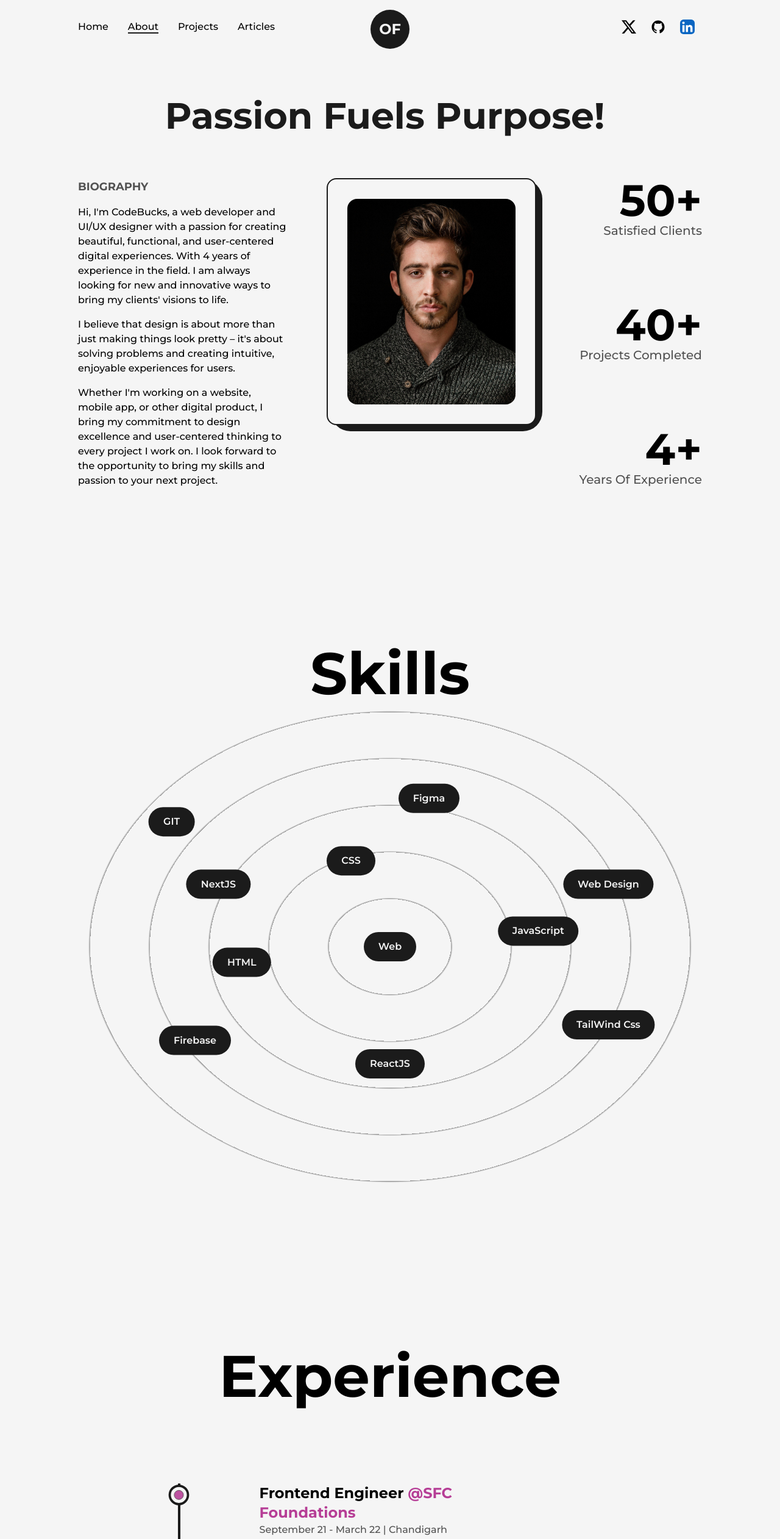
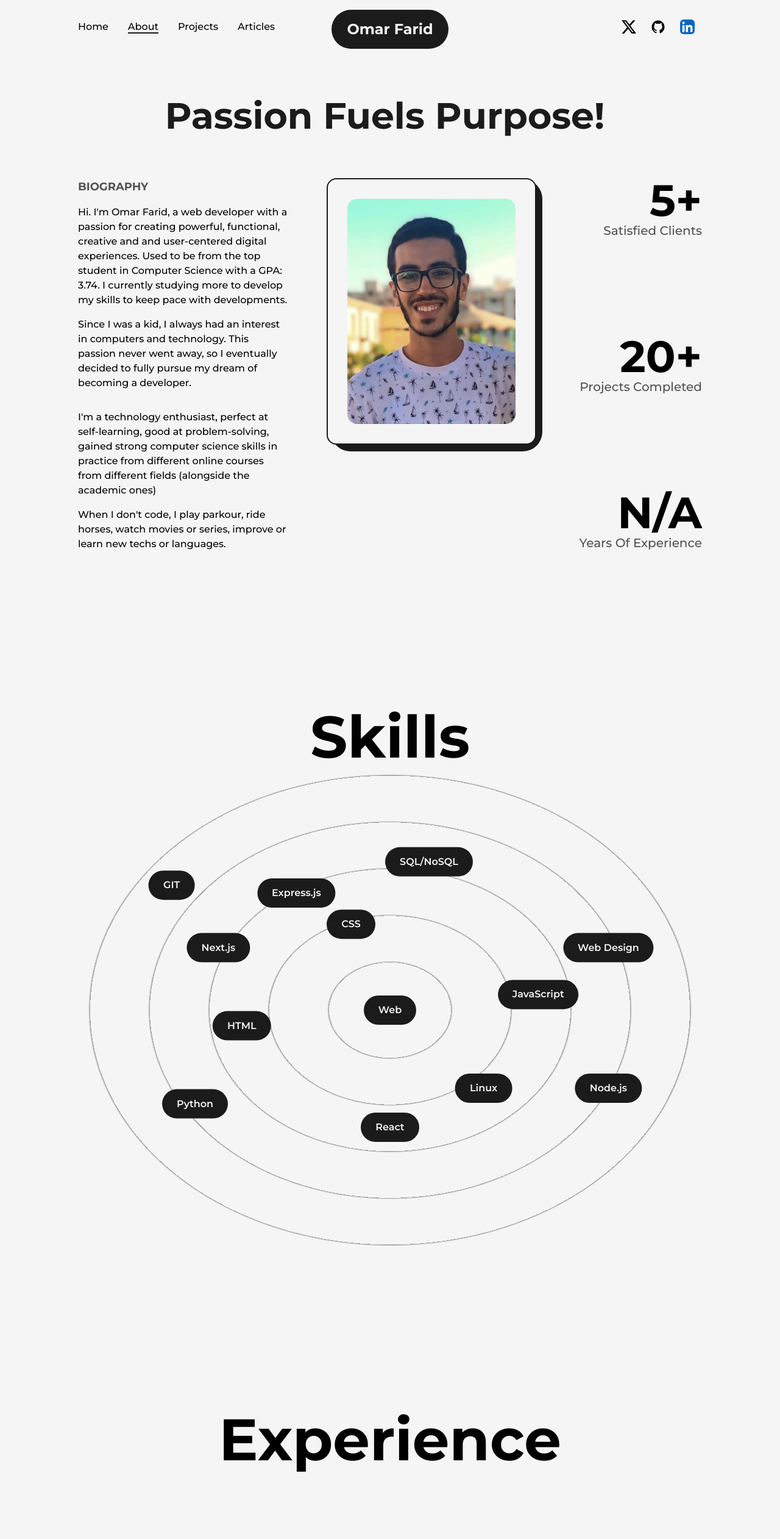
Before and after one commit to theomarfarid/react-portfolio, a Next.js app: page /about in a window 1280 px wide. Shown: the top 2523 px of the page at 61% size. Built offline with nearby package versions, Linux system fonts and the light colour scheme.

Commit message:
correcting about page info

```diff
--- a/src/components/Education.js
+++ b/src/components/Education.js
@@ -47,7 +47,7 @@ export default function Education() {
                     <Details type="Online Coursework"
                         time="2018-2022"
                         place="Udmey And EdX"
-                        info="Completed coursework in advanced topics such as Reinforcement Learning, Computer Vision, and Machine Learning Engineering."
+                        info="Completed coursework in advanced topics such as Machine Learning and Web Development."
                     />
                 </ul>
             </div>
--- a/src/components/Experience.js
+++ b/src/components/Experience.js
@@ -43,15 +43,20 @@ export default function Experience() {
                 <motion.div style={{ scaleY: scrollYProgress }}
                     className='absolute left-9 top-0 w-[4px]  h-full bg-dark origin-top' />
                 <ul className='w-full flex flex-col items-start justify-between ml-4'>
-                    <Details position="Frontend Engineer" company="SFC Foundations"
-                        companyLink="http://sfcfoundations.com/"
-                        time="September 21 - March 22" address="Chandigarh"
-                        work="I worked as a frontend WordPress developer, where my primary responsibilities involved implementing changes to the event and blog sections of the website. I was responsible for ensuring that the design and functionality of these sections were updated accurately and efficiently. This included working closely with the design and content teams to understand their requirements and translating them into code."
+                    <Details position="IT technician" company="English House"
+                        companyLink="javascript:void(0)"
+                        time="June 16 - September 16" address="Cairo"
+                        work="I worked as an IT technician, where my responsibilities involved all the technical related devices and other media related stuff. I was responsible for ensuring that the functionality were updated accurately and efficiently."
                     />
-                    <Details position="Frontend Developer" company="UI Cardio"
-                        companyLink="https://uicard.io/"
-                        time="Feb 21 - June 21" address="Gurugram, Haryana"
-                        work="I worked as a fresher frontend developer involved proficiently using HTML, CSS, JavaScript, and frontend frameworks to create visually appealing and functional websites. I actively contributed to project discussions, collaborated with cross-functional teams, and ensured high-quality outputs through thorough testing and optimization."
+                    <Details position="Graphic Designer" company="Upwork"
+                        companyLink="https://upwork.com/"
+                        time="June 16 - September 16" address="Freelance"
+                        work="I worked as a graphic designer involved proficiently using photoshop, indesign, and illustrator to create visually appealing designs such as book covers or business cards."
+                    />
+                    <Details position="Web Development Instructor" company="DSC Modern Academy for Computer Science"
+                        companyLink="javascript:void(0)"
+                        time="January 21 - January 21" address="Cairo"
+                        work="I volunteered as a web developer instructor where this course was about node.js. I was responsible for giving assignments and revise them."
                     />
                 </ul>
             </div>
--- a/src/components/Logo.js
+++ b/src/components/Logo.js
@@ -9,13 +9,13 @@ export default function Logo() {
         <div className='flex items-center justify-center mt-2'>
             <MotionLink
                 href='/'
-                className='w-16 h-16 bg-dark text-light flex items-center justify-center rounded-full text-2xl font-bold'
+                className='w-48 h-16 bg-dark text-light flex items-center justify-center rounded-full text-2xl font-bold'
                 whileHover={{
                     backgroundColor: backgroundColors,
                     transition: { duration: 1, repeat: Infinity }
                 }}
             >
-                OF
+                Omar Farid
             </MotionLink>
         </div>
     )
--- a/src/components/Skills.js
+++ b/src/components/Skills.js
@@ -28,13 +28,15 @@ export default function Skills() {
                 <Skill name="HTML" x="-19vw" y='2vw' />
                 <Skill name="CSS" x="-5vw" y='-11vw' />
                 <Skill name="JavaScript" x="19vw" y='-2vw' />
-                <Skill name="ReactJS" x="0vw" y='15vw' />
-                <Skill name="NextJS" x="-22vw" y='-8vw' />
+                <Skill name="React" x="0vw" y='15vw' />
+                <Skill name="Next.js" x="-22vw" y='-8vw' />
                 <Skill name="Web Design" x="28vw" y='-8vw' />
-                <Skill name="Figma" x="5vw" y='-19vw' />
-                <Skill name="Firebase" x="-25vw" y='12vw' />
-                <Skill name="TailWind Css" x="28vw" y='10vw' />
+                <Skill name="SQL/NoSQL" x="5vw" y='-19vw' />
+                <Skill name="Python" x="-25vw" y='12vw' />
+                <Skill name="Node.js" x="28vw" y='10vw' />
+                <Skill name="Express.js" x="-12vw" y='-15vw' />
                 <Skill name="GIT" x="-28vw" y='-16vw' />
+                <Skill name="Linux" x="12vw" y='10vw' />
             </div>
         </>
     )
--- a/src/pages/about.js
+++ b/src/pages/about.js
@@ -50,18 +50,16 @@ export default function about() {
                         <div className='col-span-3 flex flex-col items-start justify-start'>
                             <h2 className='mb-4 text-lg font-bold uppercase text-dark/75'>Biography</h2>
                             <p className='font-medium'>
-                                Hi, I'm CodeBucks, a web developer and UI/UX designer with a passion for creating beautiful, functional,
-                                and user-centered digital experiences. With 4 years of experience in the field. I am always looking for
-                                new and innovative ways to bring my clients' visions to life.
+                                Hi. I'm Omar Farid, a web developer with a passion for creating powerful, functional, creative and and user-centered digital experiences. Used to be from the top student in Computer Science with a GPA: 3.74. I currently studying more to develop my skills to keep pace with developments.
                             </p>
                             <p className='my-4 font-medium'>
-                                I believe that design is about more than just making things look pretty – it's about solving problems and
-                                creating intuitive, enjoyable experiences for users.
+                                Since I was a kid, I always had an interest in computers and technology. This passion never went away, so I eventually decided to fully pursue my dream of becoming a developer.
+                            </p>
+                            <p className='my-4 font-medium'>
+                                I'm a technology enthusiast, perfect at self-learning, good at problem-solving, gained strong computer science skills in practice from different online courses from different fields (alongside the academic ones)
                             </p>
                             <p className='font-medium'>
-                                Whether I'm working on a website, mobile app, or
-                                other digital product, I bring my commitment to design excellence and user-centered thinking to
-                                every project I work on. I look forward to the opportunity to bring my skills and passion to your next project.
+                                When I don't code, I play parkour, ride horses, watch movies or series, improve or learn new techs or languages.
                             </p>
                         </div>
                         <div className='col-span-3 relative h-max rounded-2xl border-2 border-solid border-dark bg-light p-8'>
@@ -72,19 +70,19 @@ export default function about() {
                         <div className='col-span-2 flex flex-col items-end justify-between'>
                             <div className='flex flex-col items-end justify-center'>
                                 <span className='inline-block text-7xl font-bold'>
-                                    <AnimatedNumbers value={50} />+
+                                    <AnimatedNumbers value={5} />+
                                 </span>
                                 <h2 className=' text-xl font-medium capitalize text-dark/75'>Satisfied Clients</h2>
                             </div>
                             <div className='flex flex-col items-end justify-center'>
                                 <span className='inline-block text-7xl font-bold'>
-                                    <AnimatedNumbers value={40} />+
+                                    <AnimatedNumbers value={20} />+
                                 </span>
                                 <h2 className=' text-xl font-medium capitalize text-dark/75'>Projects Completed</h2>
                             </div>
                             <div className='flex flex-col items-end justify-center'>
                                 <span className='inline-block text-7xl font-bold'>
-                                    <AnimatedNumbers value={4} />+
+                                    N/A
                                 </span>
                                 <h2 className=' text-xl font-medium capitalize text-dark/75'>Years Of Experience</h2>
                             </div>
```
Also changed, not shown: public/images/profile/developer-pic-2.jpg, 1 other file (tests, documents, lock files or other folders).
